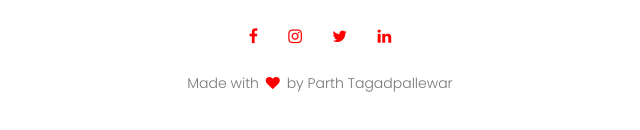
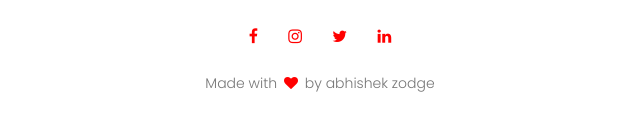
Before and after one commit to abhizodge/collage-website, a plain HTML site: page index.html in a window 1280 px wide. Shown: the part 3695-3825 px from the top of the page, 320-960 px from the left. Drawn offline with Linux system fonts and the light colour scheme.

Commit message:
Update index.html

```diff
--- a/index.html
+++ b/index.html
@@ -226,7 +226,7 @@
 
     </div>
 
-    <p>Made with  <i class="fa fa-heart"></i>  by Parth Tagadpallewar </p>
+    <p>Made with  <i class="fa fa-heart"></i>  by abhishek zodge </p>
 
 </section>
 
```
